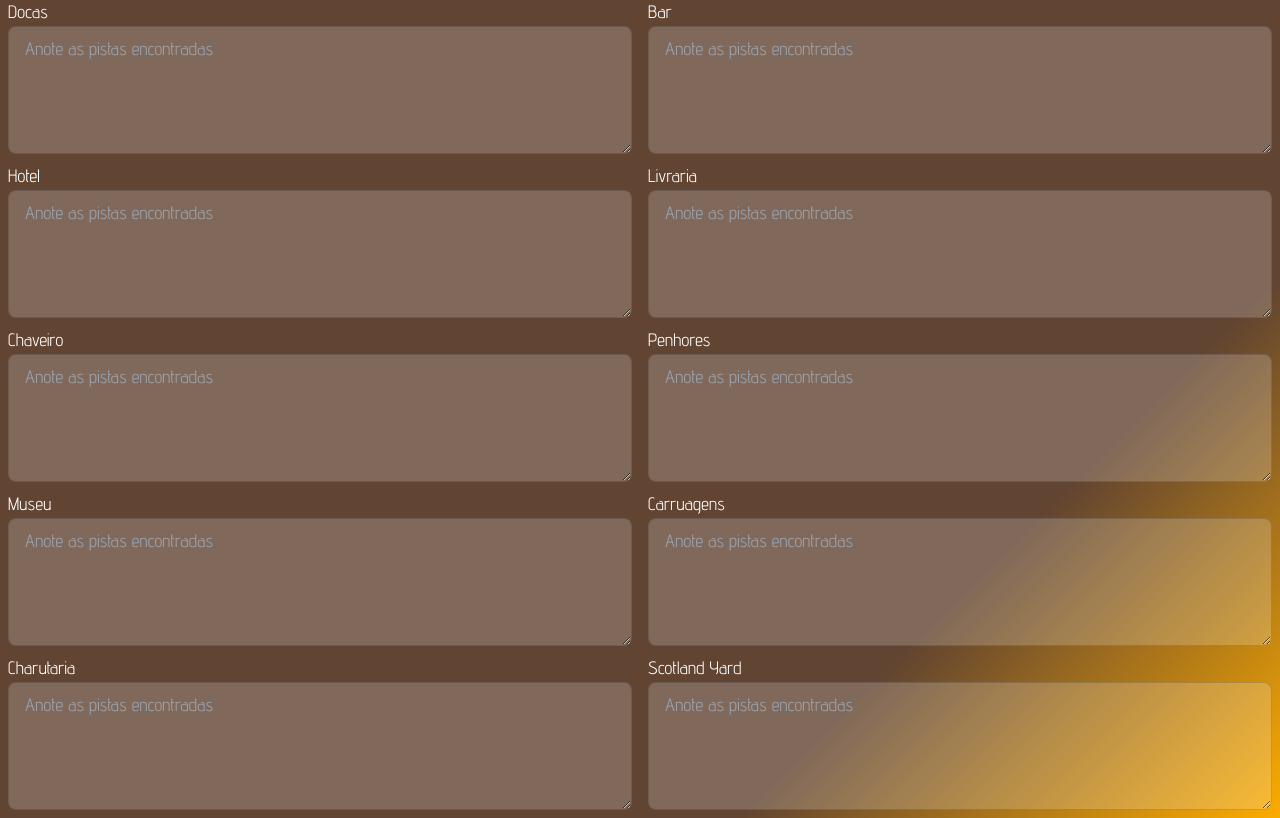
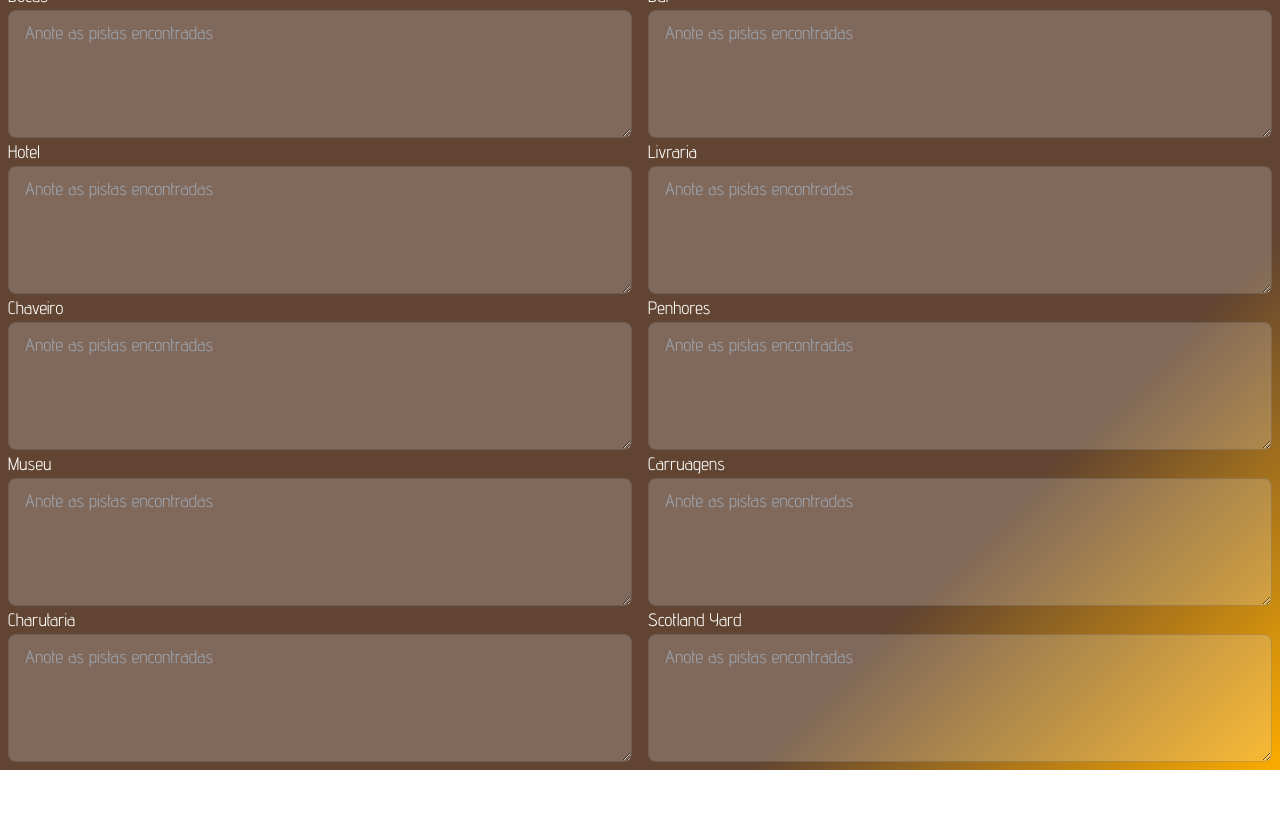
Before and after one commit to Adadezer/scotland-yard, a Next.js app: page / in a window 1280 px wide. Shown: the part 620-1438 px from the top of the page. After the commit the page ends 1390 px from the top, so only its background shows below. Built offline with nearby package versions, Linux system fonts and the light colour scheme.

Commit message:
perf: componentization local clues

```diff
--- /dev/null
+++ b/src/app/components/ClueSet.tsx
@@ -0,0 +1,17 @@
+import React from "react";
+import LocalClue from "./LocalClue";
+
+function ClueSet({ arraylocals }: { arraylocals: string[] }) {
+  return (
+    <div className="flex flex-col gap-2">
+      {arraylocals.slice(0, -1).map((localClue, index) => (
+        <div key={index} className="flex gap-4 text-lg">
+          <LocalClue localClue={localClue} />
+          <LocalClue localClue={arraylocals[index + 1]} />
+        </div>
+      ))}
+    </div>
+  );
+}
+
+export default ClueSet;
--- a/src/app/page.tsx
+++ b/src/app/page.tsx
@@ -1,7 +1,17 @@
 import Image from "next/image";
-import LocalClue from "./components/LocalClue";
+import ClueSet from "./components/ClueSet";
 
 export default function Home() {
+  const arrayOflocalsClues = [
+    ["Farmácia", "Parque"],
+    ["Banco", "Teatro"],
+    ["Docas", "Bar"],
+    ["Hotel", "Livraria"],
+    ["Chaveiro", "Penhores"],
+    ["Museu", "Carruagens"],
+    ["Charutaria", "Scotland Yard"],
+  ];
+
   return (
     <div className="flex flex-col p-2">
       <div className="flex justify-center text-3xl font-semibold mb-5">
@@ -19,36 +29,9 @@ export default function Home() {
         Pistas
       </div>
 
-      <div className="flex flex-col gap-2">
-        <div className="flex gap-4 text-lg">
-          <LocalClue localClue="Farmácia" />
-          <LocalClue localClue="Parque" />
-        </div>
-        <div className="flex gap-4 text-lg">
-          <LocalClue localClue="Banco" />
-          <LocalClue localClue="Teatro" />
-        </div>
-        <div className="flex gap-4 text-lg">
-          <LocalClue localClue="Docas" />
-          <LocalClue localClue="Bar" />
-        </div>
-        <div className="flex gap-4 text-lg">
-          <LocalClue localClue="Hotel" />
-          <LocalClue localClue="Livraria" />
-        </div>
-        <div className="flex gap-4 text-lg">
-          <LocalClue localClue="Chaveiro" />
-          <LocalClue localClue="Penhores" />
-        </div>
-        <div className="flex gap-4 text-lg">
-          <LocalClue localClue="Museu" />
-          <LocalClue localClue="Carruagens" />
-        </div>
-        <div className="flex gap-4 text-lg">
-          <LocalClue localClue="Charutaria" />
-          <LocalClue localClue="Scotland Yard" />
-        </div>
-      </div>
+      {arrayOflocalsClues.map((arraylocals, index) => (
+        <ClueSet key={index} arraylocals={arraylocals} />
+      ))}
     </div>
   );
 }
```
